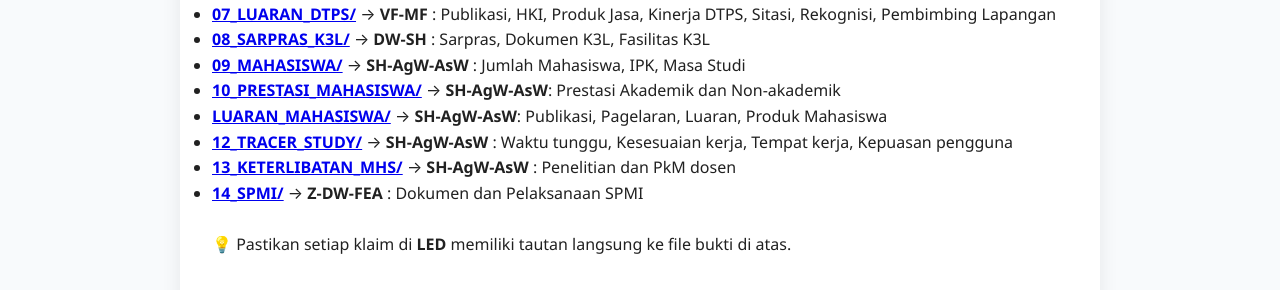
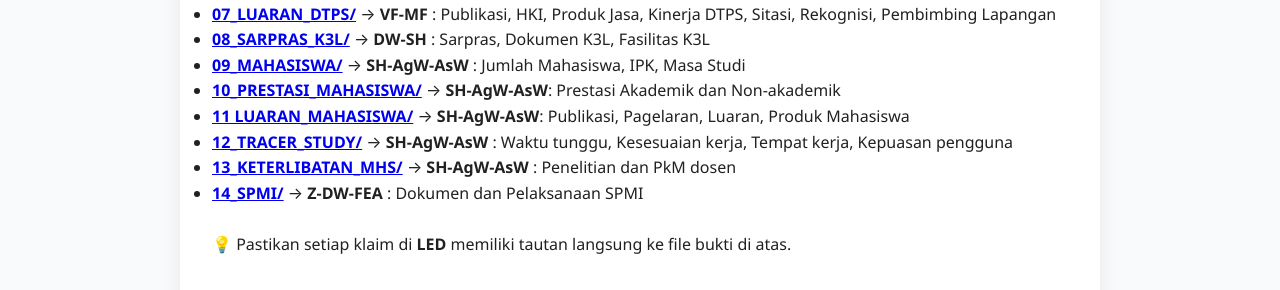
Before and after one commit to portal-psbm/aksibm-26, a Jekyll site: the page built from bukti.md, in a window 1280 px wide and 1283 px high. Shown: the part 554-844 px from the top of the window. Built offline with Jekyll 4.4.1, drawn with Linux system fonts in a browser that asks for light colours.

Commit message:
Update bukti

```diff
--- a/bukti.md
+++ b/bukti.md
@@ -24,7 +24,7 @@ permalink: /bukti/
 - **[08_SARPRAS_K3L/](https://drive.google.com/drive/folders/1vCvv9xrnBBaN_PAJwJlFdhLDcwLIcxxM)** → **DW-SH** : Sarpras, Dokumen K3L, Fasilitas K3L
 - **[09_MAHASISWA/](https://drive.google.com/drive/folders/1yZKrWDuQEMX6Zz0Zk2cf1uNZolOybwEj)** → **SH-AgW-AsW** : Jumlah Mahasiswa, IPK, Masa Studi
 - **[10_PRESTASI_MAHASISWA/](https://drive.google.com/drive/folders/1IpojVLepcw_1Lhtq-epFlzS1ELzzE7zp)** → **SH-AgW-AsW**: Prestasi Akademik dan Non-akademik
-- **[LUARAN_MAHASISWA/](https://drive.google.com/drive/folders/18czBRpEYufa50ksm08CTNjmJ_WVACbp_)** → **SH-AgW-AsW**: Publikasi, Pagelaran, Luaran, Produk Mahasiswa
+- **[11 LUARAN_MAHASISWA/](https://drive.google.com/drive/folders/18czBRpEYufa50ksm08CTNjmJ_WVACbp_)** → **SH-AgW-AsW**: Publikasi, Pagelaran, Luaran, Produk Mahasiswa
 - **[12_TRACER_STUDY/](https://drive.google.com/drive/folders/1LwTsU0AL2-37_h_JgWxqLwA2veFuveb5)** → **SH-AgW-AsW** : Waktu tunggu, Kesesuaian kerja, Tempat kerja, Kepuasan pengguna
 - **[13_KETERLIBATAN_MHS/](https://drive.google.com/drive/folders/1qTeCicjqBBp-Bdfl1tRXQoTD5a0RoqIi)** → **SH-AgW-AsW** : Penelitian dan PkM dosen
 - **[14_SPMI/](https://drive.google.com/drive/folders/10PnP_REG3oG0w5_NDJ-i2qmhI7rjtN9a)** → **Z-DW-FEA** : Dokumen dan Pelaksanaan SPMI <br><br>
```
